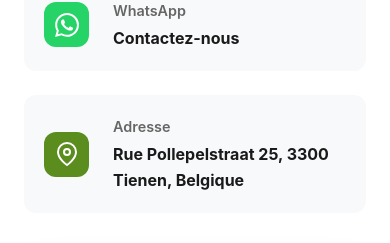
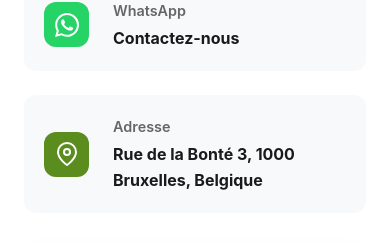
Before and after one commit to Madjixx/netproCleaning, an Angular app: page / in a window 390 px wide. Shown: the part 5982-6225 px from the top of the page. Built offline with nearby package versions, Linux system fonts and the light colour scheme.

Commit message:
correction adresse

```diff
--- a/src/app/components/contact/contact.component.ts
+++ b/src/app/components/contact/contact.component.ts
@@ -17,7 +17,7 @@ export class ContactComponent {
 
   phone = '0477 20 99 89';
   email = 'contact@netprocleaning.be';
-  address = 'Rue Pollepelstraat 25, 3300 Tienen, Belgique';
+  address = 'Rue de la Bonté 3, 1000 Bruxelles, Belgique';
   whatsappNumber = '+32477209989';
 
   quoteForm = signal<QuoteRequest>({
--- a/src/app/components/header/header.component.ts
+++ b/src/app/components/header/header.component.ts
@@ -12,7 +12,7 @@ export class HeaderComponent {
   isScrolled = false;
   isMobileMenuOpen = false;
   isLanguageDropdownOpen = false;
-  logoSrc = "assets/logo.png";
+  logoSrc = "assets/logo-v2.png";
   translationService = inject(TranslationService);
 
   constructor() {
@@ -35,7 +35,7 @@ export class HeaderComponent {
   updateLogo() {
     if (typeof window !== "undefined") {
       this.logoSrc =
-        window.innerWidth < 768 ? "assets/logo-1.jpeg" : "assets/logo.png";
+        window.innerWidth < 768 ? "assets/logo-1.jpeg" : "assets/logo-v2.png";
     }
   }
 
```
Also changed, not shown: .bolt/config.json (deleted), src/assets/logo-v2.png (renamed from src/assets/logo.png).
